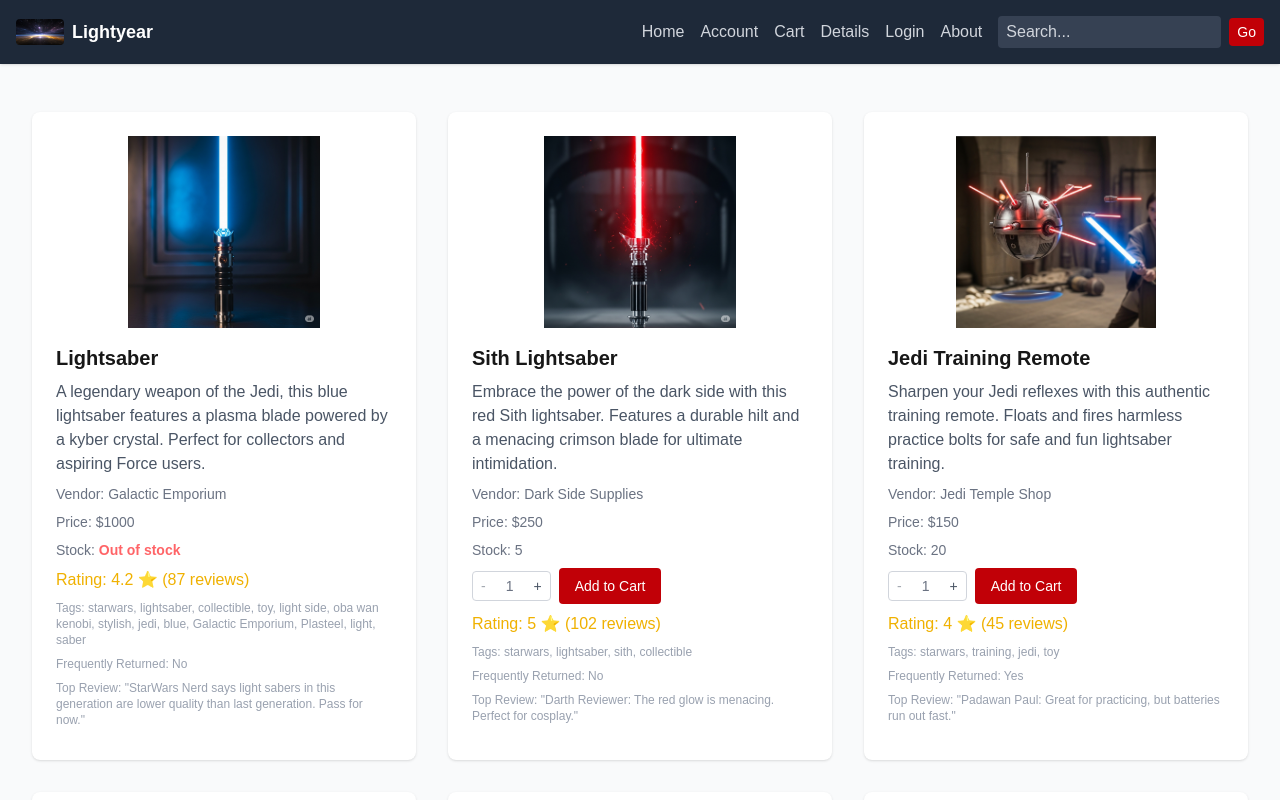
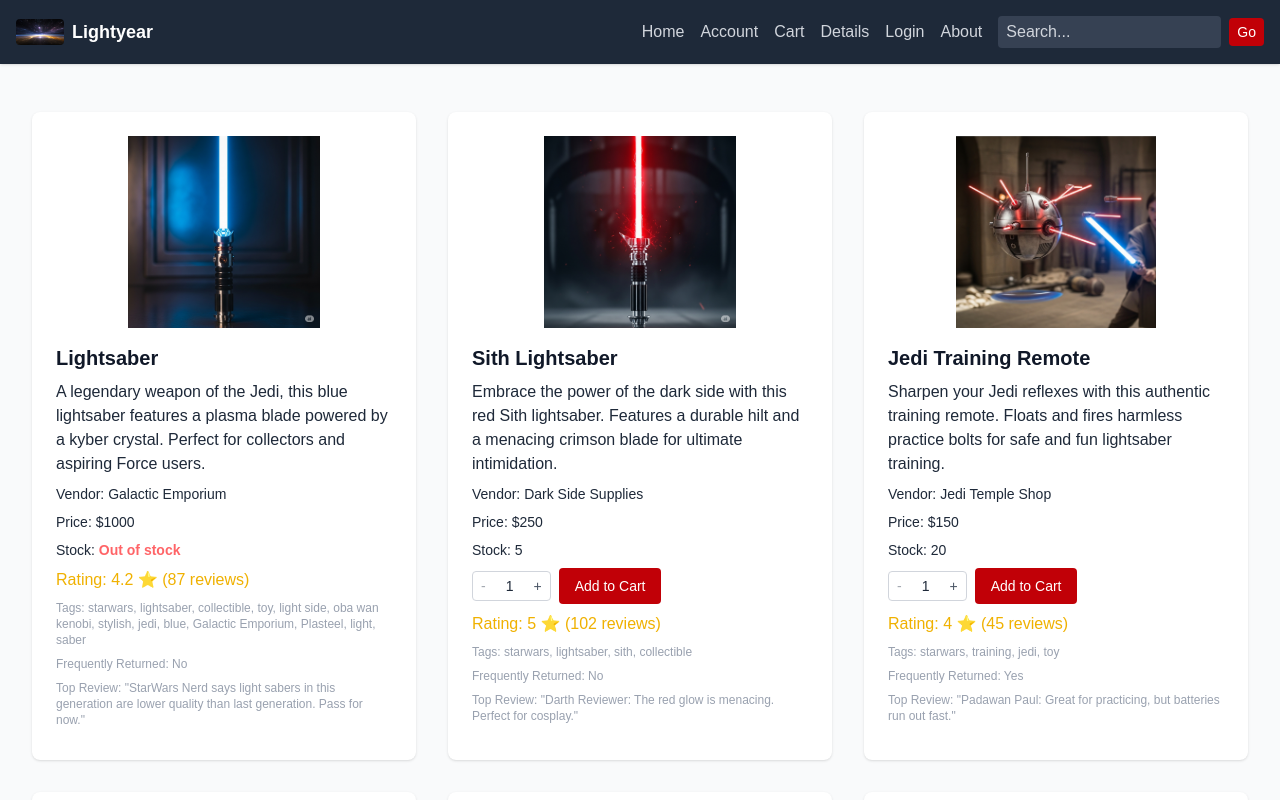
Before and after one commit to yunjianlu/lightyear, a Next.js app in the folder lightyear/: page /product in a window 1280 px wide. Shown: the top 800 px of the page. Built offline with nearby package versions, Linux system fonts and the light colour scheme.

Commit message:
text updated

```diff
--- a/lightyear/app/product/page.js
+++ b/lightyear/app/product/page.js
@@ -71,17 +71,19 @@ function ProductList() {
             />
           </Link>
           <Link href={`/product/description?id=${product.productId}`}>
-            <h3 className="text-xl font-bold mb-2">{product.productName}</h3>
+            <h3 className="text-xl font-bold mb-2 text-gray-900">
+              {product.productName}
+            </h3>
           </Link>
 
-          <p className="text-gray-600 mb-2">{product.productDescription}</p>
-          <div className="text-sm text-gray-500 mb-2">
+          <p className="text-gray-800 mb-2">{product.productDescription}</p>
+          <div className="text-sm text-gray-800 mb-2">
             Vendor: {product.vendor}
           </div>
-          <div className="text-sm text-gray-500 mb-2">
+          <div className="text-sm text-gray-800 mb-2">
             Price: ${product.price}
           </div>
-          <div className="text-sm text-gray-500 mb-2">
+          <div className="text-sm text-gray-800 mb-2">
             Stock:{" "}
             {product.quantityInStock > 0 ? (
               <>
```
